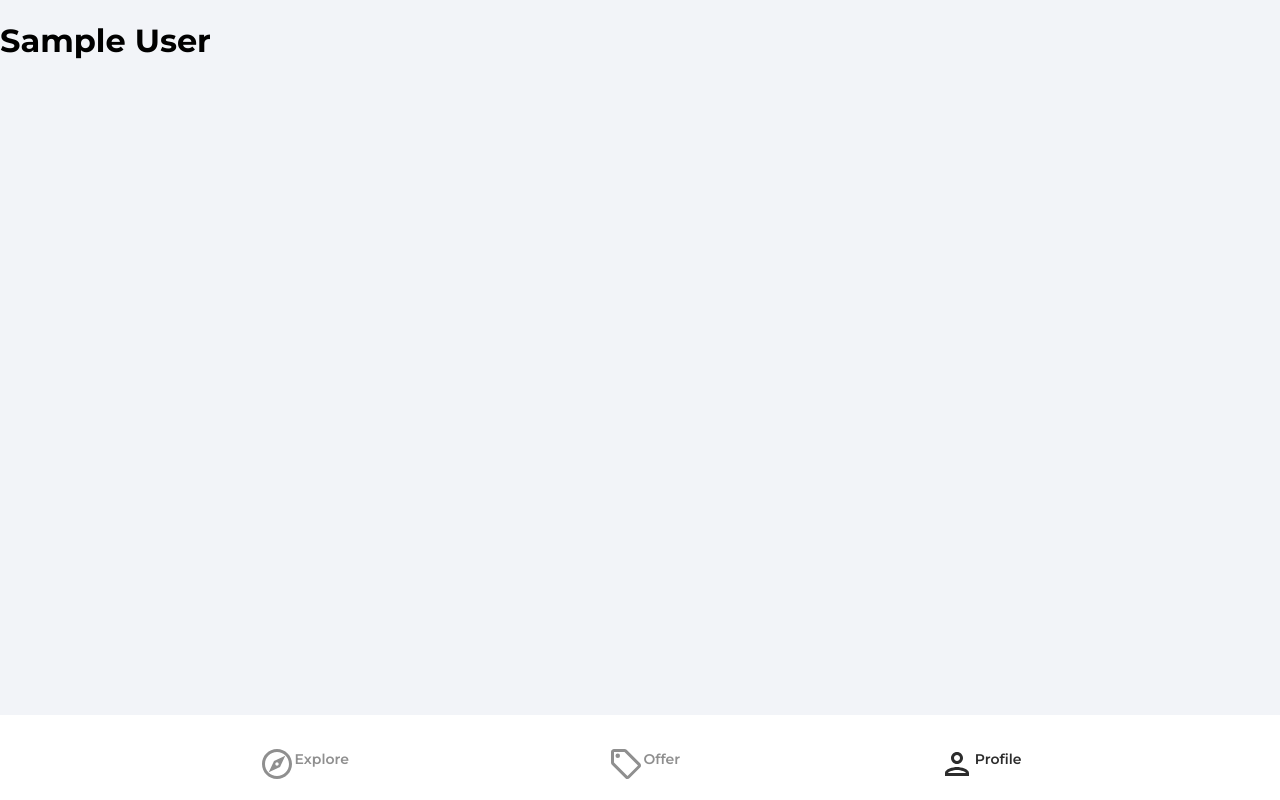
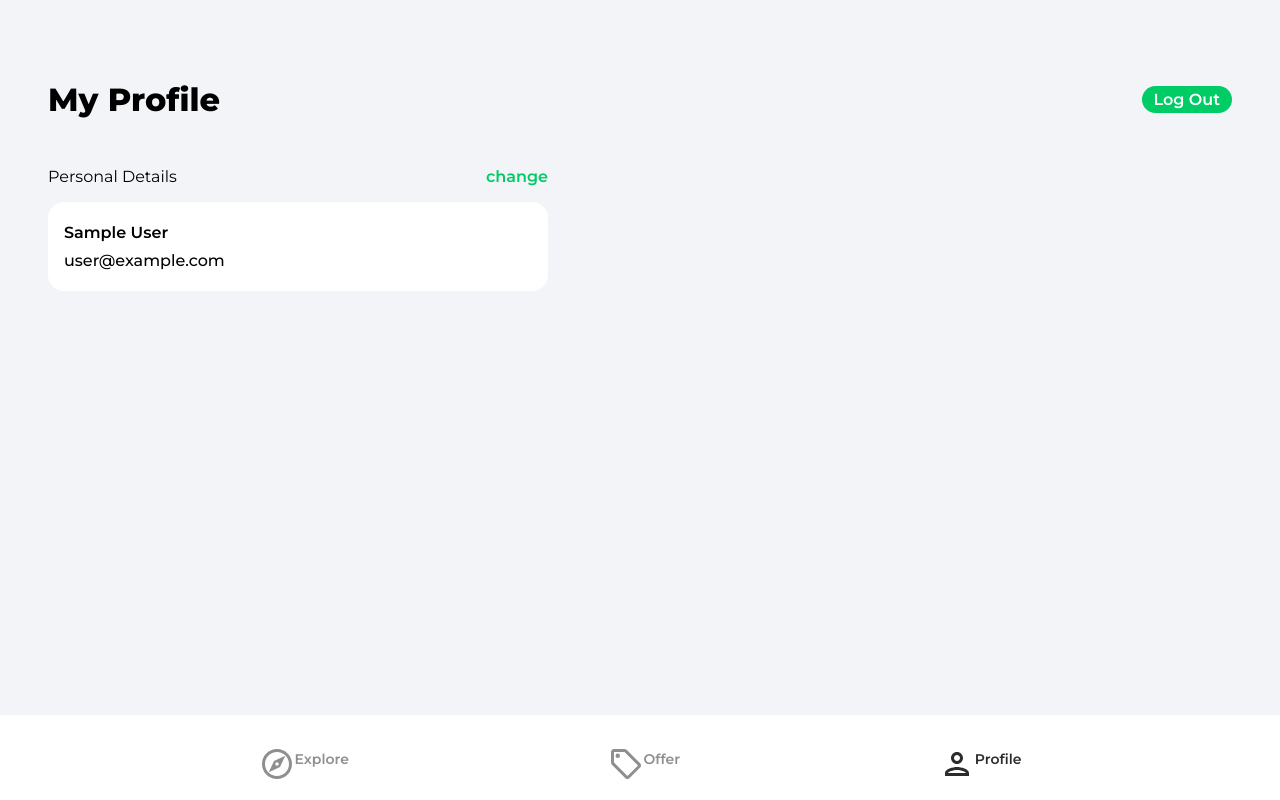
Before and after one commit to ABay23/airbnb-house-market-react, a React (Create React App) app: page /profile in a window 1280 px wide. Built offline with nearby package versions, Linux system fonts and the light colour scheme; no server answers; sample sign-in values are in the browser's storage.

Commit message:
Updates on Login

```diff
--- a/src/App.js
+++ b/src/App.js
@@ -8,6 +8,7 @@
 import SignUp from './pages/SignUp'
 import ForgotPassword from './pages/ForgotPassword'
 import Navbar from './components/Navbar'
+import PrivateRoute from './components/PrivateRoute'
 
 function App() {
   return (
@@ -16,7 +17,9 @@
         <Routes>
           <Route path='/' element={<Explore />} />
           <Route path='/offer' element={<Offers />} />
-          <Route path='/profile' element={<Profile />} />
+          <Route path='/profile' element={<PrivateRoute />}>
+            <Route path='/profile' element={<Profile />} />
+          </Route>
           <Route path='/sign-in' element={<SignIn />} />
           <Route path='/sign-up' element={<SignUp />} />
           <Route path='/forgot-password' element={<ForgotPassword />} />
--- /dev/null
+++ b/src/components/PrivateRoute.jsx
@@ -0,0 +1,15 @@
+import { Navigate, Outlet } from 'react-router-dom/dist'
+import { useAuthStatus } from '../hooks/useAuthStatus'
+import Spinner from './Spinner'
+
+const PrivateRoute = () => {
+  const { loggedIn, checkingStatus } = useAuthStatus()
+
+  if (checkingStatus) {
+    return <Spinner />
+  }
+
+  return loggedIn ? <Outlet /> : <Navigate to={'/sign-in'} />
+}
+
+export default PrivateRoute
--- /dev/null
+++ b/src/components/Spinner.jsx
@@ -0,0 +1,11 @@
+import React from 'react'
+
+const Spinner = () => {
+  return (
+    <div className='loadingSpinnerContainer'>
+      <div className='loadingSpinner'></div>
+    </div>
+  )
+}
+
+export default Spinner
--- /dev/null
+++ b/src/hooks/useAuthStatus.js
@@ -0,0 +1,19 @@
+import { useState, useEffect } from 'react'
+import { getAuth, onAuthStateChanged } from 'firebase/auth'
+
+export const useAuthStatus = () => {
+  const [loggedIn, serLoggedIn] = useState(false)
+  const [checkingStatus, setCheckingStatus] = useState(true)
+
+  useEffect(() => {
+    const auth = getAuth()
+    onAuthStateChanged(auth, (user) => {
+      if (user) {
+        serLoggedIn(true)
+      }
+      setCheckingStatus(false)
+    })
+  })
+
+  return { loggedIn, checkingStatus }
+}
--- a/src/pages/Profile.jsx
+++ b/src/pages/Profile.jsx
@@ -1,13 +1,97 @@
 import { useState, useEffect } from 'react'
-import { getAuth } from 'firebase/auth'
+import { getAuth, updateProfile } from 'firebase/auth'
+import { useNavigate } from 'react-router-dom/dist'
+import { updateDoc, doc } from 'firebase/firestore'
+import { db } from '../firebase.config'
+import { toast } from 'react-toastify'
 
 const Profile = () => {
-  const [user, setUser] = useState(null)
   const auth = getAuth()
-  useEffect(() => {
-    setUser(auth.currentUser)
-  }, [])
-  return user ? <h1>{user.displayName}</h1> : <h1>Not Logged In</h1>
+  const [changeDetails, setChangeDetails] = useState(false)
+  const [formData, setFormData] = useState({
+    name: auth.currentUser.displayName,
+    email: auth.currentUser.email,
+  })
+
+  const { name, email } = formData
+
+  const navigate = useNavigate()
+
+  const onSubmit = async () => {
+    try {
+      if (auth.currentUser.displayName !== name) {
+        // Updater in Firebase
+        await updateProfile(auth.currentUser, {
+          displayName: name,
+        })
+        // Update in Firestore
+        const userRef = doc(db, 'users', auth.currentUser.uid)
+        await updateDoc(userRef, {
+          name,
+        })
+      }
+    } catch (error) {
+      toast.error('Could not Update Profile Details')
+    }
+  }
+
+  const onChange = (e) => {
+    setFormData((prevState) => ({
+      ...prevState,
+      [e.target.id]: e.target.value,
+    }))
+  }
+
+  const onLogout = () => {
+    auth.signOut()
+    navigate('/')
+  }
+
+  return (
+    <div className='profile'>
+      <header className='profileHeader'>
+        <p className='pageHeader'>My Profile</p>
+        <button className='logOut' type='button' onClick={onLogout}>
+          Log Out
+        </button>
+      </header>
+
+      <main>
+        <div className='profileDetailsHeader'>
+          <p className='profileDetailsText'>Personal Details</p>
+          <p
+            className='changePersonalDetails'
+            onClick={() => {
+              changeDetails && onSubmit()
+              setChangeDetails((prevState) => !prevState)
+            }}
+          >
+            {changeDetails ? 'done' : 'change'}
+          </p>
+        </div>
+        <div className='profileCard'>
+          <form>
+            <input
+              type='text'
+              id='name'
+              className={!changeDetails ? 'profileName' : 'profileNameActive'}
+              disabled={!changeDetails}
+              value={name}
+              onChange={onChange}
+            />
+            <input
+              type='text'
+              id='email'
+              className={!changeDetails ? 'profileEmail' : 'profileEmailActive'}
+              disabled={!changeDetails}
+              value={email}
+              onChange={onChange}
+            />
+          </form>
+        </div>
+      </main>
+    </div>
+  )
 }
 
 export default Profile
```
